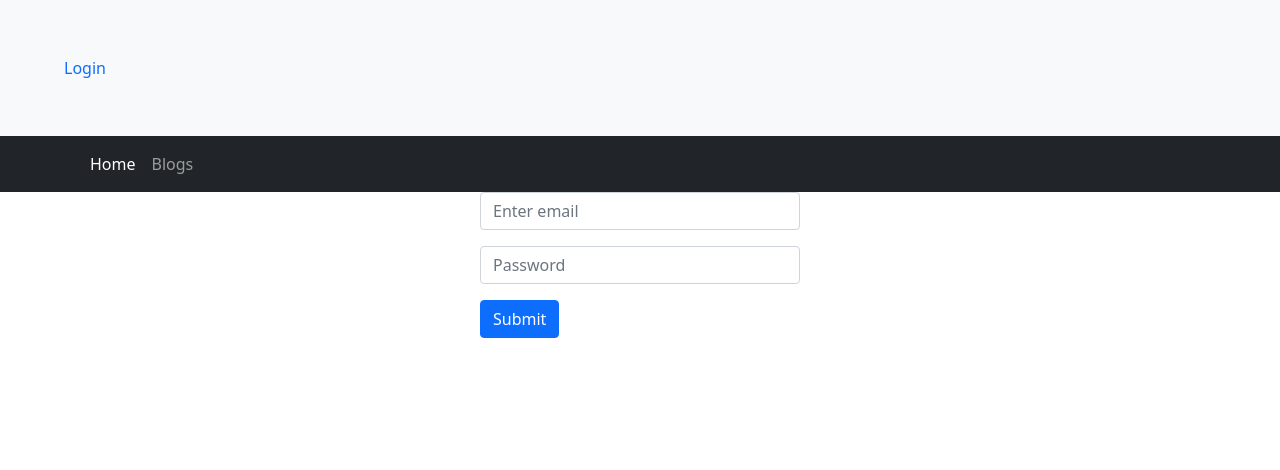
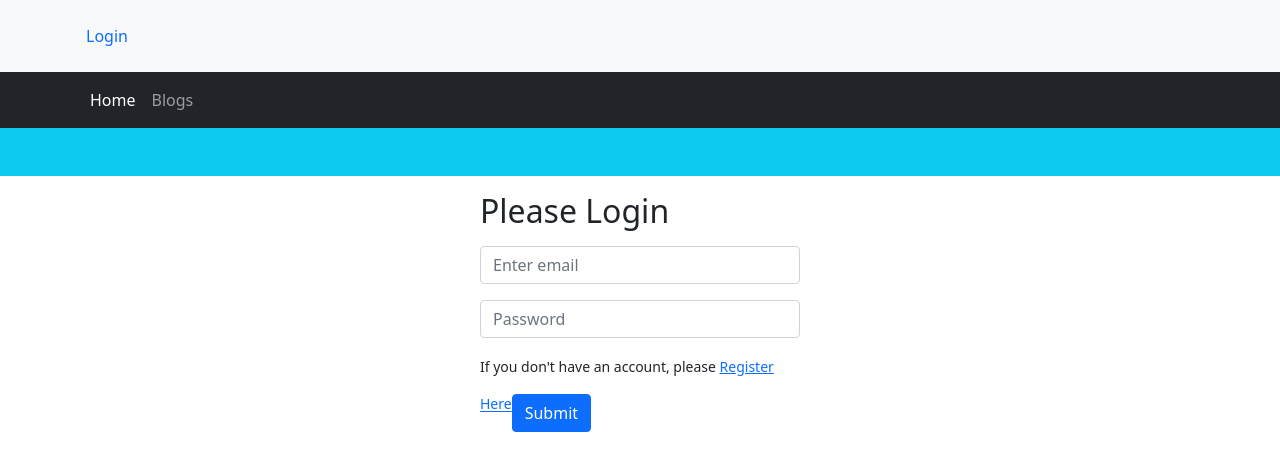
Before and after one commit to Cihsan/warehouse-management-client, a React (Create React App) app: page /login in a window 1280 px wide. Shown: the top 470 px of the page. Built offline with nearby package versions, Linux system fonts and the light colour scheme.

Commit message:
added firebase-init and deploy

```diff
--- a/package.json
+++ b/package.json
@@ -7,7 +7,7 @@
     "@testing-library/react": "^13.0.1",
     "@testing-library/user-event": "^13.5.0",
     "bootstrap": "^5.1.3",
-    "firebase": "^9.6.11",
+    "firebase": "^9.7.0",
     "react": "^18.0.0",
     "react-bootstrap": "^2.3.1",
     "react-dom": "^18.0.0",
--- a/public/index.html
+++ b/public/index.html
@@ -24,7 +24,7 @@
       work correctly both with client-side routing and a non-root public URL.
       Learn how to configure a non-root public URL by running `npm run build`.
     -->
-    <title>React App</title>
+    <title>Goods Store</title>
   </head>
   <body>
     <noscript>You need to enable JavaScript to run this app.</noscript>
--- a/src/App.css
+++ b/src/App.css
@@ -4,7 +4,7 @@
 Carousel.Item{
   background-color:#000;
 }
-img{
+.banner{
   mix-blend-mode: multiply;
   height: 90vh;
 }
--- a/src/Pages/Common/Header.js
+++ b/src/Pages/Common/Header.js
@@ -4,10 +4,11 @@ import { NavLink } from 'react-router-dom';
 const Header = () => {
     return (
         <div>
-            <div className='bg-light p-5'>
-            <NavLink className="nav-link" to="/login">Login</NavLink>
+            <div className='bg-light p-3 '>
+            <NavLink className="nav-link container" to="/login">Login</NavLink>
             </div>
-            <nav className="navbar navbar-expand-lg navbar-dark bg-dark">
+           <div className=''>
+           <nav className="navbar navbar-expand-lg navbar-dark bg-dark sticky-top">
                 <div className="container ">
                     <button className="navbar-toggler" type="button" data-bs-toggle="collapse" data-bs-target="#navbarSupportedContent" aria-controls="navbarSupportedContent" aria-expanded="false" aria-label="Toggle navigation">
                     <span className="navbar-toggler-icon"></span>
@@ -22,6 +23,7 @@ const Header = () => {
                     </div>
                 </div>
             </nav>
+           </div>
         </div>
     );
 };
--- a/src/Pages/Unique/Banner.js
+++ b/src/Pages/Unique/Banner.js
@@ -6,7 +6,7 @@ const Banner = () => {
             <Carousel>
   <Carousel.Item>
     <img
-      className="d-block w-100"
+      className="d-block w-100 banner"
       src="https://i.ibb.co/c3FsDQK/05.jpg"
       alt="First slide"
     />
@@ -17,7 +17,7 @@ const Banner = () => {
   </Carousel.Item>
   <Carousel.Item>
     <img
-      className="d-block w-100 "
+      className="d-block w-100 banner"
       src="https://i.ibb.co/WVgkP7P/02.jpg"
       alt="Second slide"
       height={'vh'}
@@ -30,7 +30,7 @@ const Banner = () => {
   </Carousel.Item>
   <Carousel.Item>
     <img
-      className="d-block"
+      className="d-block w-100 banner"
       src="https://i.ibb.co/kMnJ5vt/03.jpg"
       alt="Third slide"
     />
--- a/src/Pages/Unique/Login.js
+++ b/src/Pages/Unique/Login.js
@@ -1,17 +1,22 @@
 import React from 'react';
 import Form from 'react-bootstrap/Form'
 import Button from 'react-bootstrap/Button'
+import { NavLink } from 'react-router-dom';
 const Login = () => {
     return (
-        <div className='w-25 m-auto'>
-            <Form>
+        <div className=''>
+            <div className='p-4 bg-info'>
+            </div>
+            <Form className='w-25 m-auto'>
+                <h2 className='mb-3 mt-3'>Please Login</h2>
                 <Form.Group className="mb-3" controlId="formBasicEmail">
                     <Form.Control type="email" placeholder="Enter email" />
                 </Form.Group>
                 <Form.Group className="mb-3" controlId="formBasicPassword">
                     <Form.Control type="password" placeholder="Password" />
                 </Form.Group>
-                <Button variant="primary" type="submit">
+                <small>If you don't have an account, please <NavLink to="/login">Register Here</NavLink></small>
+                <Button className='mt-3' variant="primary" type="submit">
                     Submit
                 </Button>
             </Form>
```
Also changed, not shown: firebase.json (added), src/Spacial/firebase_init.js (added), 2 other files (tests, documents, lock files or other folders).
